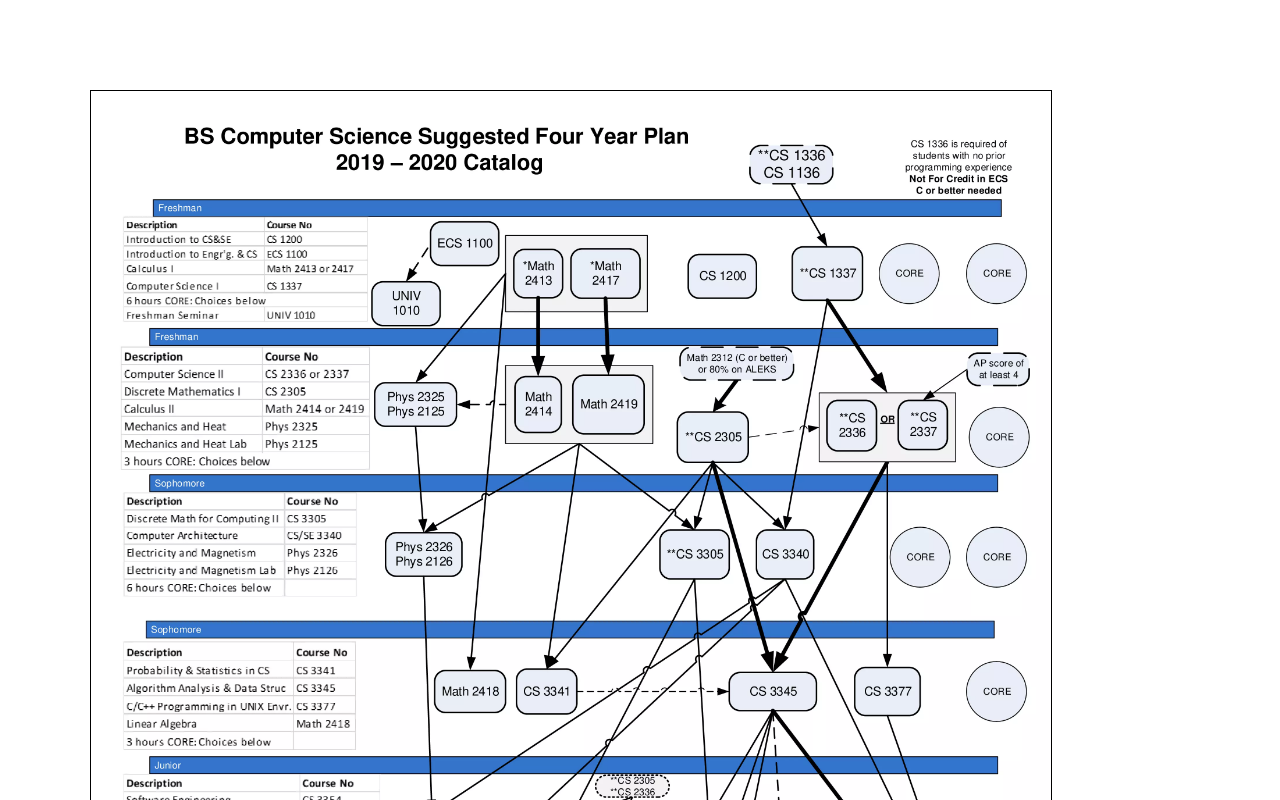
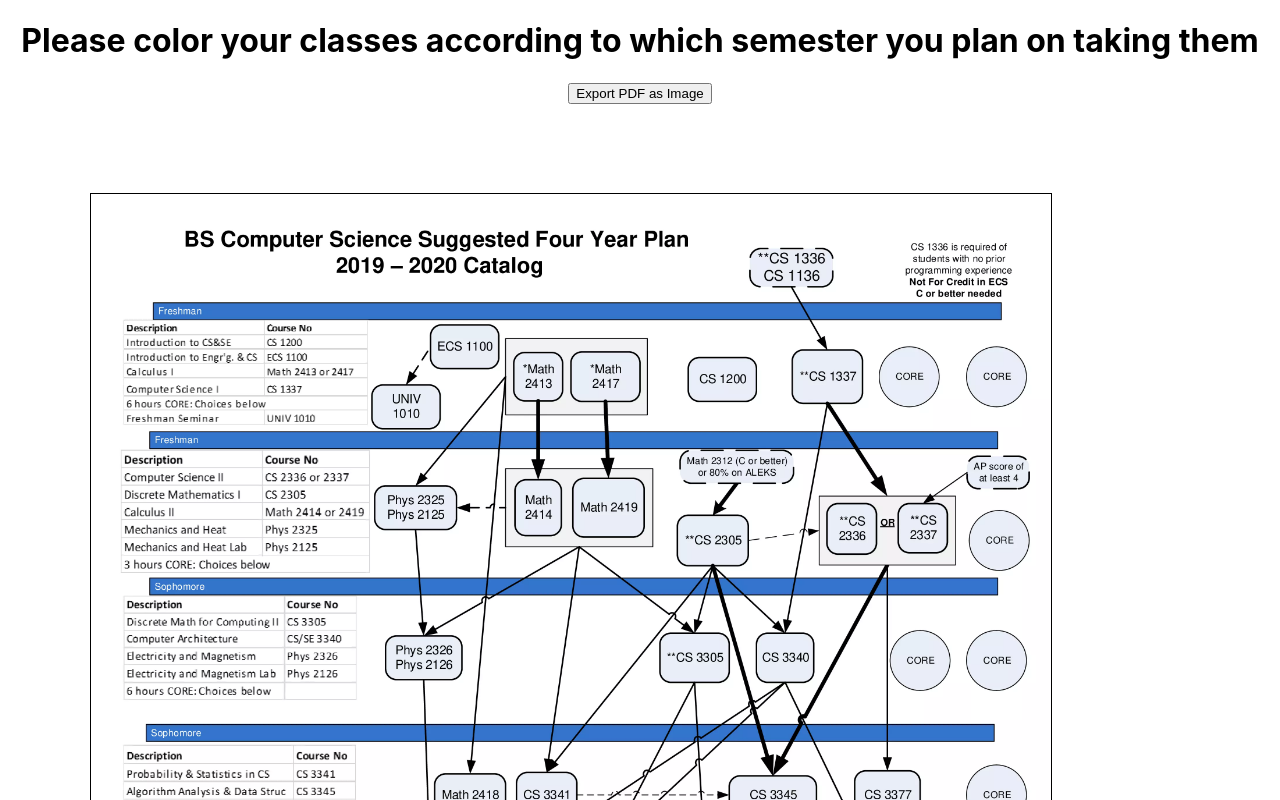
Before and after one commit to jmoore34/degreeaudit, a React (Create React App) app: page / in a window 1280 px wide. Shown: the top 800 px of the page. Built offline with nearby package versions, Linux system fonts and the light colour scheme.

Commit message:
Wednesday night progress

```diff
--- a/package.json
+++ b/package.json
@@ -15,6 +15,7 @@
     "@types/react-dom": "^16.9.0",
     "@types/styled-components": "^5.1.3",
     "color": "^3.1.3",
+    "html2canvas": "^1.0.0-rc.7",
     "react": "^16.13.1",
     "react-dom": "^16.13.1",
     "react-rnd": "^10.2.3",
--- a/src/components/Flowchart.tsx
+++ b/src/components/Flowchart.tsx
@@ -5,6 +5,7 @@ import { Rnd } from "react-rnd";
 import { CourseInfoBox } from "./CourseInfoBox";
 import Color from "color";
 import {useRerenderOnResize} from "../util";
+import html2canvas from "html2canvas";
 
 export const FlowchartBackground = styled.img`
     width: 100%;
@@ -35,6 +36,8 @@ export const FlowchartWrapper = styled.div`
     position: relative;
 `;
 
+// Button must download to local storage
+
 export const Flowchart: FunctionComponent<{}> = () => {
     const ref = React.useRef(null)
     const localStorageKey = "courseSemesters"
@@ -44,8 +47,27 @@ export const Flowchart: FunctionComponent<{}> = () => {
     useRerenderOnResize()
 
     return <>
+        <div>
+        <h1>Please color your classes according to which semester you plan on taking them</h1>
+
+        <button onClick={() => {
+
+            const exportPage = document.getElementsByClassName("exportImage");
+
+            console.log(exportPage)
+
+            if(exportPage)
+            {
+                html2canvas(exportPage[0] as HTMLElement).then(canvas => {
+                    document.body.appendChild(canvas)
+                });
+            }
+
+        }}>Export PDF as Image</button>
+        </div>
+
         {selectedCourse}
-        <FlowchartWrapper ref={ref}>
+        <FlowchartWrapper className='exportImage' ref={ref}>
             <CourseInfoBox yValue={(flowchartBoxes.find(box => box.name === selectedCourse))?.top}
                 course={selectedCourse}
                 semester={courseSemestersMap[selectedCourse]}
```
Also changed, not shown: 1 other file (tests, documents, lock files or other folders).
